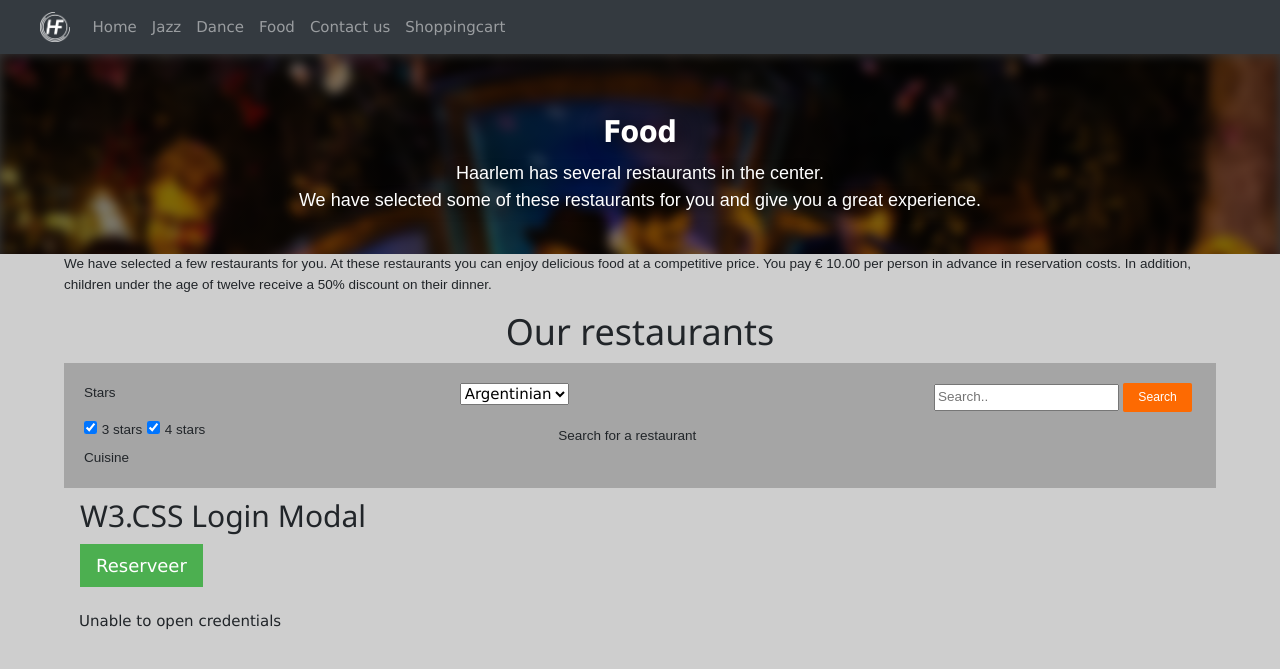
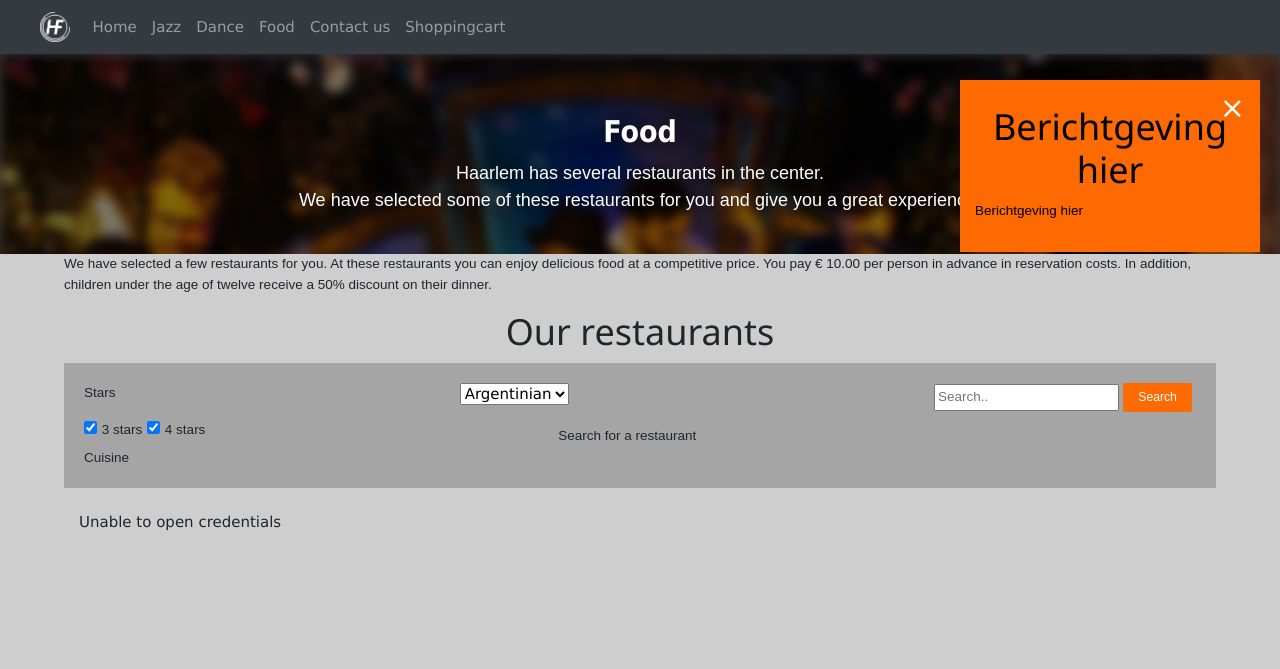
Before and after one commit to OwenVanRijn/ProjectHaarlemFestival, a PHP site: page /food.php in a window 1280 px wide. Shown: the top 669 px of the page. Run offline with PHP 8.4, Linux system fonts and the light colour scheme.

Commit message:
food en shopping

```diff
--- a/Service/activityBaseService.php
+++ b/Service/activityBaseService.php
@@ -3,7 +3,7 @@
 $root = realpath($_SERVER["DOCUMENT_ROOT"]);
 
 require_once($root . "/Model/tableInterface.php");
-require_once ("baseService.php");
+require_once ($root . "/Service/baseService.php");
 
 abstract class activityBaseService extends baseService implements tableInterface
 {
--- a/css/style.css
+++ b/css/style.css
@@ -195,4 +195,33 @@ a.button1:hover,
     }
 }
 
+
+/* messagebox */
+.callout {
+    position: fixed;
+    top: 80px;
+    right: 20px;
+    margin-left: 20px;
+    max-width: 300px;
+}
+
+.callout-container {
+    padding: 15px;
+    background-color: #FD6A02;
+    color: black
+}
+
+.closebtn {
+    position: absolute;
+    top: 5px;
+    right: 15px;
+    color: white;
+    font-size: 30px;
+    cursor: pointer;
+}
+
+.closebtn:hover {
+    color: red;
+}
+
 /* title */
--- a/food.php
+++ b/food.php
@@ -78,14 +78,9 @@ require_once($root . "/Service/restaurantService.php");
     </section>
 
 
-    <div class="w3-container">
-        <h2>W3.CSS Login Modal</h2>
-        <button onclick="document.getElementById('id01').style.display='block'" class="w3-button w3-green w3-large">
-            Reserveer
-        </button>
-
-        <div id="id01" class="w3-modal">
-            <div class="w3-modal-content w3-card-4 w3-animate-zoom" style="max-width:600px">
+    <section class="w3-container">
+        <section id="id01" class="w3-modal">
+            <section class="w3-modal-content w3-card-4 w3-animate-zoom" style="max-width:600px">
                 <form class="w3-container" action="/action_page.php">
 
                     <h1>Reservation Restaurant Fris</h1>
@@ -130,19 +125,27 @@ require_once($root . "/Service/restaurantService.php");
                     </section>
 
 
-                    <div class="w3-container w3-border-top w3-padding-16 w3-light-grey">
+                    <section class="w3-container w3-border-top w3-padding-16 w3-light-grey">
                         <button onclick="document.getElementById('id01').style.display='none'" type="button"
                                 class="w3-button w3-red">Cancel
                         </button>
                         <input class="w3-button w3-green w3-right w3-padding" type="submit" name="reservation"
                                id="session3" value="Send">
-                    </div>
+                    </section>
                 </form>
 
-            </div>
-        </div>
-    </div>
+            </section>
+        </section>
+    </section>
 
+
+    <section class="callout">
+        <section class="closebtn" onclick="this.parentElement.style.display='none';">×</section>
+        <section class="callout-container">
+            <h1>Berichtgeving hier</h1>
+            <p>Berichtgeving hier</p>
+        </section>
+    </section>
 
     <section class="container-fluid w-70">
         <?php
@@ -155,11 +158,15 @@ require_once($root . "/Service/restaurantService.php");
 
         echo "<section class='row' style='margin-top: 2%'>";
 
-        foreach ($restaurants as $restaurant) {
+        foreach ($restaurants
+
+        as $restaurant) {
 
         echo "<section class='col-4 box'>";
         echo "<section class='col-12 text-center' style='background-color: black; color: white; padding-top: 2%;'>";
         $restaurantName = $restaurant->getName();
+        $restaurantId = $restaurant->getId();
+        echo $restaurantId . " ID";
         $location = $restaurant->getLocation()->getAddress() . " " . $restaurant->getLocation()->getPostalCode();
         $description = $restaurant->getDescription();
         $price = "€" . $restaurant->getPrice() . ",-";
@@ -168,15 +175,37 @@ require_once($root . "/Service/restaurantService.php");
         echo "<section class='row'><p style='color: orange; font-weight: bold'>Location:</p><bold>{$location}</bold></section>";
         echo "<section class='row'><p style='color: orange; font-weight: bold'>Session:</p><bold>{$description}</bold></section>";
         echo "<section class='row'><p style='color: orange; font-weight: bold'>Price:</p><bold>{$price}</bold></section>";
-            echo "<a href='#' class='btn btn-primary'>More information</a>";
-            echo "<a href='#' class='btn btn-primary'>Make a reservation</a>";
-            echo "</section>";
-            echo "</section>";
+
+        echo "<form method=\"POST\">";
+        echo "<input name=\"restaurantId\" type=\"hidden\" value=\"$restaurantId\">";
+        ?>
+        <input type="submit" class='btn btn-primary' name="moreinformation" value="More information"></input>
+        <input type="submit" class='btn btn-primary' name="makereservation" value="Make a reservation"></input>
+        </form>
+    </section>
+    </section>
+
+    <?php
     }
     echo "</section>";
     ?>
     </section>
 
+    <?php
+    if (isset($_POST["restaurantId"])) {
+        $restaurantId = $_POST["restaurantId"];
+
+        echo "RESTAURANT ID IS $restaurantId";
+
+        ?>
+        <script>
+            document.getElementById('id01').style.display = 'block';
+        </script>
+
+        <?php
+    }
+    ?>
+
 </main>
 </body>
 
```
Also changed, not shown: Model/shoppingcartItem.php (+112 -0 lines), Service/shoppingcartService.php (+15 -1 lines), shoppingcart.php (+14 -6 lines). Lines whose indentation alone changed are shown as unchanged.
